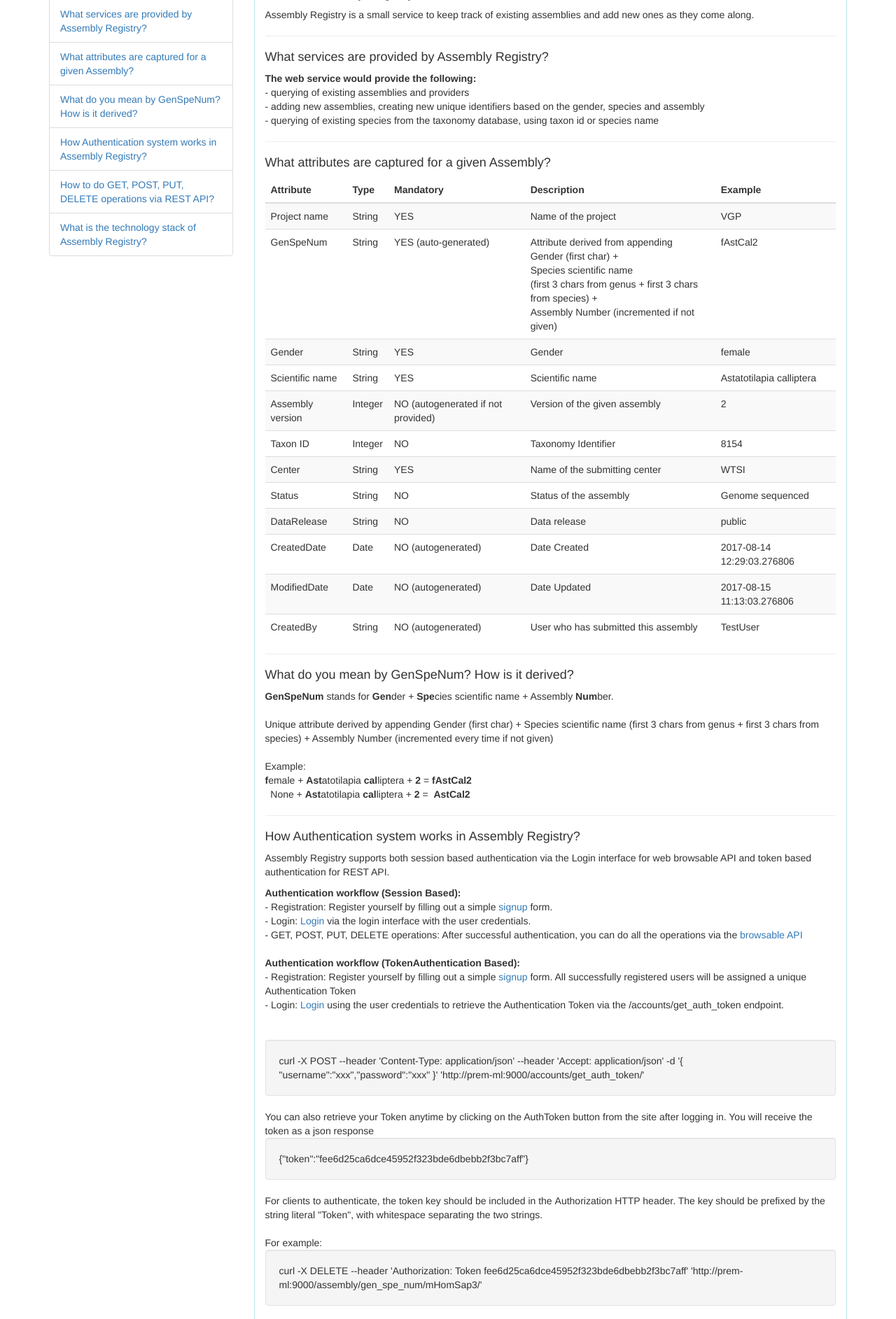
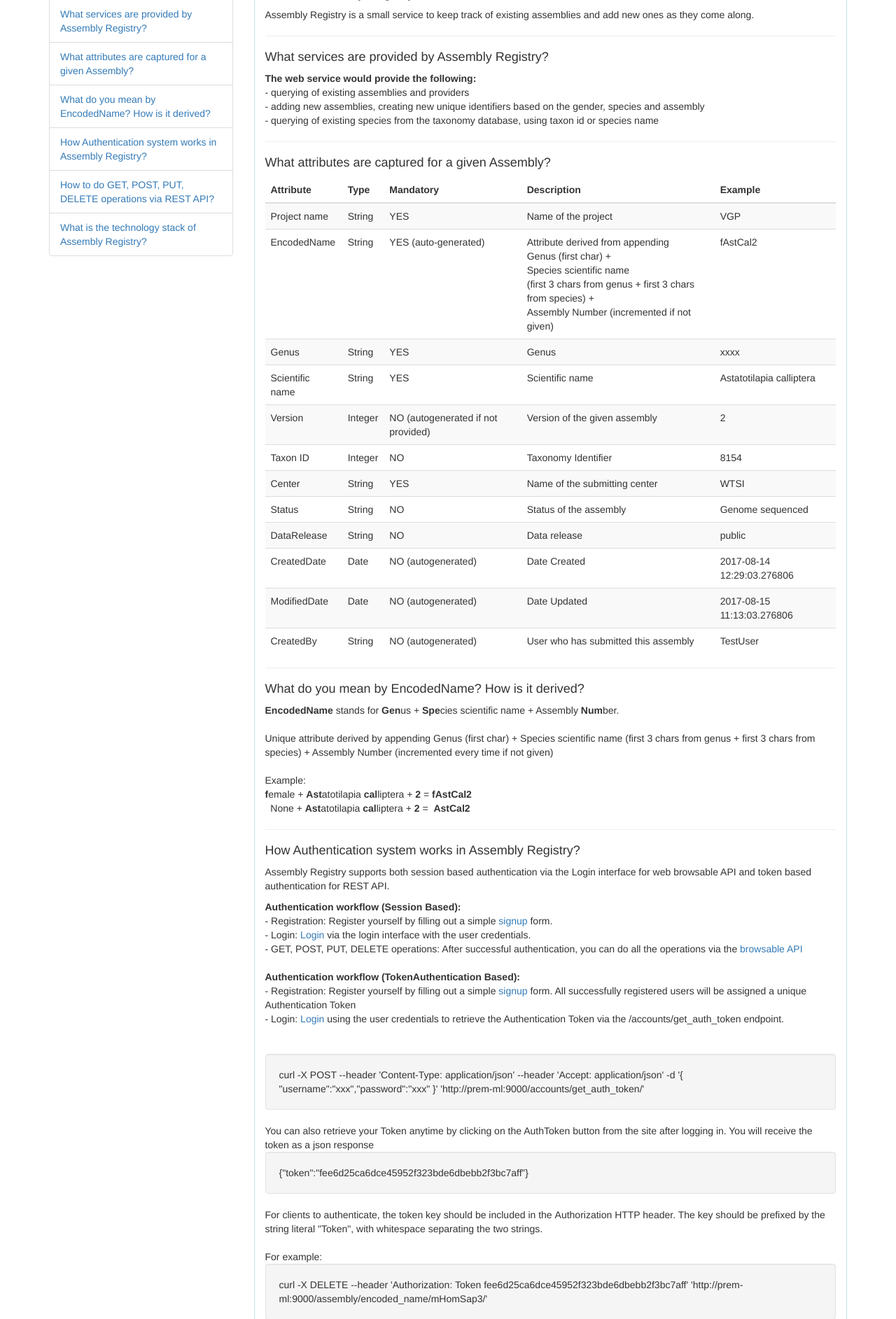
Before and after one commit to Ensembl/assembly_registry, a Django app: page /assembly/help/ in a window 1280 px wide. Shown: the part 163-2048 px from the top of the page at 70% size. Run offline with Django 3.2, Linux system fonts and the light colour scheme; parts of the project's set-up code (start-up, migrations or seed data) failed here and were passed over; some libraries are stand-ins or nearby versions.

Commit message:
updated post feedback

```diff
--- a/assembly_registry/assembly/templates/assembly_help.html
+++ b/assembly_registry/assembly/templates/assembly_help.html
@@ -14,7 +14,7 @@
 		  <li class="list-group-item"><a href="#ar_summary">{{"What is Assembly Registry?" | truncatechars:60 }}</a></li>
 		  <li class="list-group-item"><a href="#ar_services">{{"What services are provided by Assembly Registry?" | truncatechars:60 }}</a></li>
 		  <li class="list-group-item"><a href="#ar_attribute">{{"What attributes are captured for a given Assembly?" | truncatechars:60 }}</a></li>
-		  <li class="list-group-item"><a href="#ar_gen_spe_num">{{"What do you mean by GenSpeNum? How is it derived?" | truncatechars:60 }}</a></li>
+		  <li class="list-group-item"><a href="#ar_encoded_name">{{"What do you mean by EncodedName? How is it derived?" | truncatechars:60 }}</a></li>
 		  <li class="list-group-item"><a href="#ar_authentication">{{"How Authentication system works in Assembly Registry?" | truncatechars:60 }}</a></li>
 		  <li class="list-group-item"><a href="#ar_crud">{{"How to do GET, POST, PUT, DELETE operations via REST API?" | truncatechars:60 }}</a></li>
 		  <li class="list-group-item"><a href="#ar_tech_stack">{{"What is the technology stack of Assembly Registry?" | truncatechars:60 }}</a></li>
@@ -66,19 +66,19 @@
       </tr>
 
      <tr>
-        <td>GenSpeNum</td>
+        <td>EncodedName</td>
         <td>String</td>
         <td>YES (auto-generated)</td>
-        <td>Attribute derived from appending <br/> Gender (first char) + <br/> Species scientific name </br>(first 3 chars from genus + first 3 chars from species) + <br/> Assembly Number (incremented if not given)</td>
+        <td>Attribute derived from appending <br/> Genus (first char) + <br/> Species scientific name </br>(first 3 chars from genus + first 3 chars from species) + <br/> Assembly Number (incremented if not given)</td>
         <td>fAstCal2</td>
       </tr>
 
        <tr>
-        <td>Gender</td>
+        <td>Genus</td>
         <td>String</td>
         <td>YES</td>
-        <td>Gender</td>
-        <td>female</td>
+        <td>Genus</td>
+        <td>xxxx</td>
       </tr>
 
        <tr>
@@ -90,7 +90,7 @@
       </tr>
 
        <tr>
-        <td>Assembly version</td>
+        <td>Version</td>
         <td>Integer</td>
         <td>NO (autogenerated if not provided)</td>
         <td>Version of the given assembly</td>
@@ -153,10 +153,10 @@
   </table>
 <hr/>
 
-    <h4 id="ar_gen_spe_num">What do you mean by GenSpeNum? How is it derived?</h4>
+    <h4 id="ar_encoded_name">What do you mean by EncodedName? How is it derived?</h4>
     <p>
-    <strong>GenSpeNum</strong> stands for <strong>Gen</strong>der + <strong>Spe</strong>cies scientific name + Assembly <strong>Num</strong>ber.<br/><br/>
-    Unique attribute derived by appending Gender (first char) + Species scientific name (first 3 chars from genus + first 3 chars from species) + Assembly Number (incremented every time if not given)<br/><br/>
+    <strong>EncodedName</strong> stands for <strong>Gen</strong>us + <strong>Spe</strong>cies scientific name + Assembly <strong>Num</strong>ber.<br/><br/>
+    Unique attribute derived by appending Genus (first char) + Species scientific name (first 3 chars from genus + first 3 chars from species) + Assembly Number (incremented every time if not given)<br/><br/>
     Example: <br/>
     <strong>f</strong>emale + <strong>Ast</strong>atotilapia <strong>cal</strong>liptera + <strong>2</strong> = <strong>fAstCal2</strong><br/>
     &nbsp;&nbsp;None + <strong>Ast</strong>atotilapia <strong>cal</strong>liptera + <strong>2</strong> = <strong>&nbsp;AstCal2</strong>
@@ -196,7 +196,7 @@ For clients to authenticate, the token key should be included in the Authorizat
 
 For example:
 <div class="well">
-curl -X DELETE --header  'Authorization: Token fee6d25ca6dce45952f323bde6dbebb2f3bc7aff'  '{{hostname}}/assembly/gen_spe_num/mHomSap3/'
+curl -X DELETE --header  'Authorization: Token fee6d25ca6dce45952f323bde6dbebb2f3bc7aff'  '{{hostname}}/assembly/encoded_name/mHomSap3/'
 </div>
 
 Please Note: After creating a assembly, you can only UPDATE or DELETE records created by yourself and not created by any others.
@@ -209,7 +209,7 @@ Please Note: After creating a assembly, you can only UPDATE or DELETE records cr
     <div class="panel-body">
     curl -X GET --header 'Accept: application/json' '{{hostname}}/assembly/'<br/>
     curl -X GET --header 'Accept: application/json' '{{hostname}}/assembly/?project_name=VGP'<br/>
-    curl -X GET --header 'Accept: application/json' '{{hostname}}/assembly/?gen_spe_num=fAstCal2'<br/>
+    curl -X GET --header 'Accept: application/json' '{{hostname}}/assembly/?encoded_name=fAstCal2'<br/>
     curl -X GET --header 'Accept: application/json' '{{hostname}}/assembly/?assembly_version=38'<br/><br/>
     Please note: Authentication Token not needed for GET requests.
     </div>
@@ -223,14 +223,14 @@ Please Note: After creating a assembly, you can only UPDATE or DELETE records cr
     <div class="panel panel-warning ">
     <div class="panel-heading">PUT (UPDATE)</div>
     <div class="panel-body">
-    curl -X PUT --header 'Content-Type: application/json' --header 'Accept: application/json' --header  'Authorization: Token fee6d25ca6dce45952f323bde6dbebb2f3bc7aff' -d '{ "taxon_id": "9601", "scientific_name": "Homo sapiens", "project_name": "ddd",  "gender": "male" }' '{{hostname}}/assembly/gen_spe_num/mHomSap3/'
+    curl -X PUT --header 'Content-Type: application/json' --header 'Accept: application/json' --header  'Authorization: Token fee6d25ca6dce45952f323bde6dbebb2f3bc7aff' -d '{ "taxon_id": "9601", "scientific_name": "Homo sapiens", "project_name": "ddd",  "gender": "male" }' '{{hostname}}/assembly/encoded_name/mHomSap3/'
     </div>
     </div>
 
     <div class="panel panel-danger ">
     <div class="panel-heading">DELETE</div>
     <div class="panel-body">
-    curl -X DELETE --header  'Authorization: Token fee6d25ca6dce45952f323bde6dbebb2f3bc7aff'  '{{hostname}}/assembly/gen_spe_num/mHomSap3/'
+    curl -X DELETE --header  'Authorization: Token fee6d25ca6dce45952f323bde6dbebb2f3bc7aff'  '{{hostname}}/assembly/encoded_name/mHomSap3/'
     </div>
     </div>
 
```
